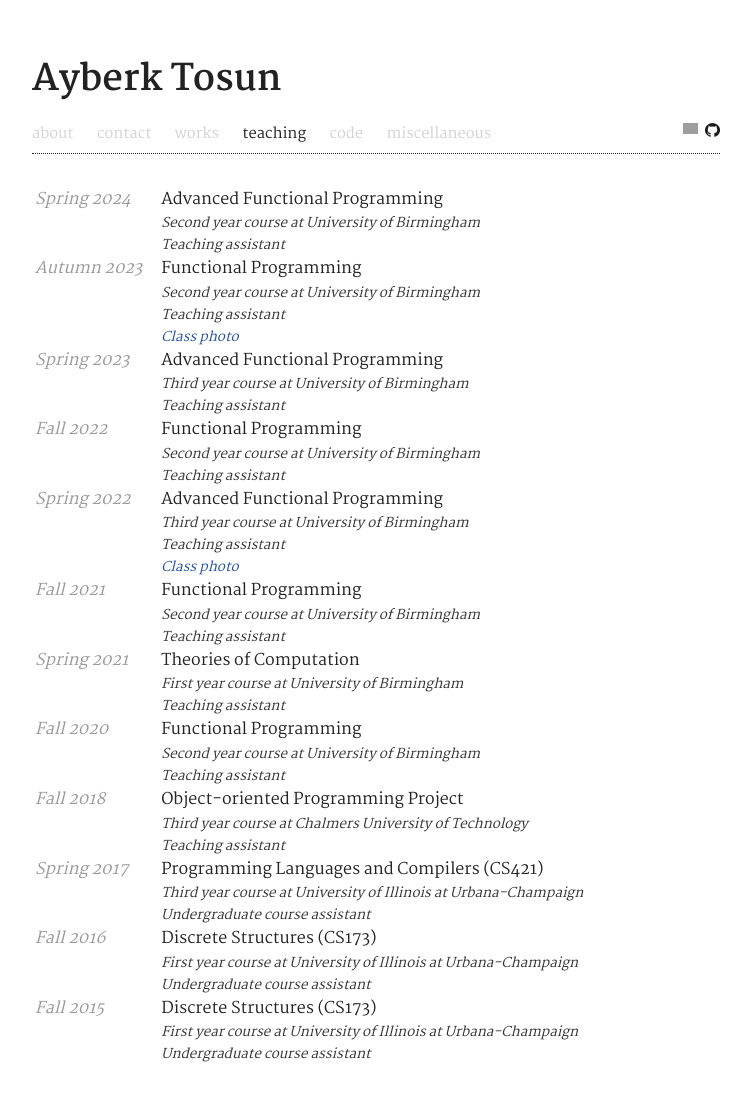
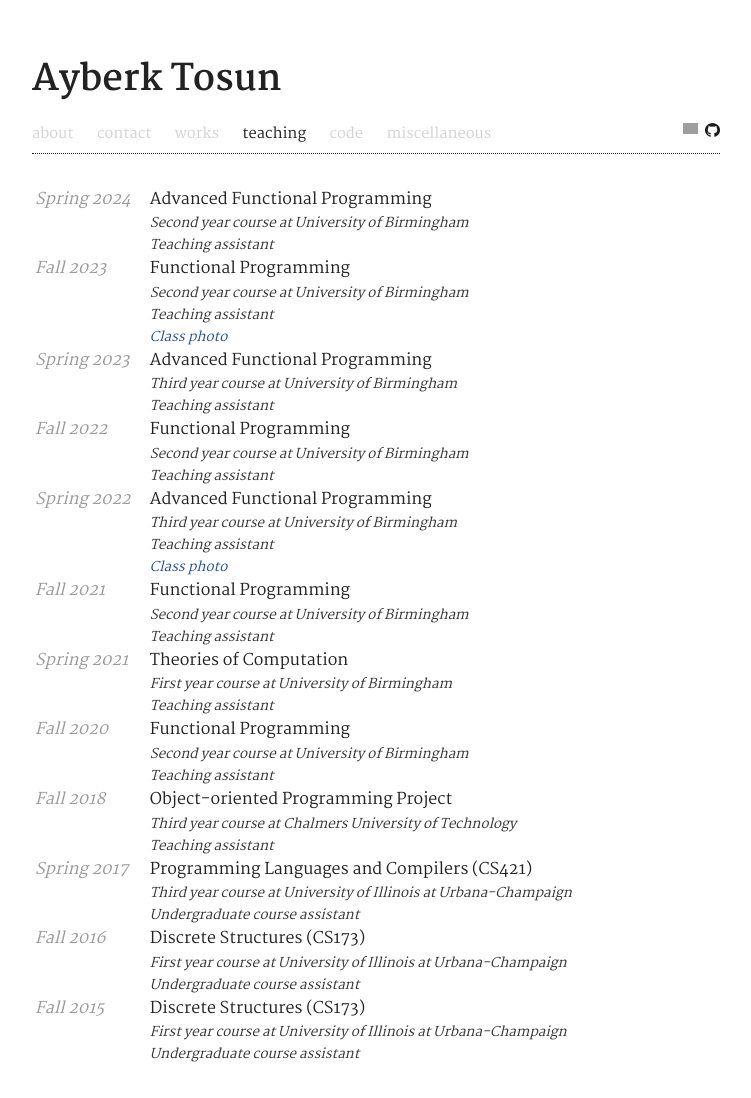
Before and after one commit to ayberkt/homepage, a Jekyll site: the page built from teaching.md, in a window 1280 px wide. Shown: the whole page, without its empty margins (264-1015 px from the left). Built offline with Jekyll 4.4.1, drawn with Linux system fonts in a browser that asks for light colours; comment, search, counter and statistics services are not loaded; grey boxes are pictures that could not be loaded.

Commit message:
Change "autumn" to "fall"

```diff
--- a/_data/teaching.yml
+++ b/_data/teaching.yml
@@ -4,7 +4,7 @@
   level: Second year course
   role: Teaching assistant
 - title: Functional Programming
-  period: Autumn 2023
+  period: Fall 2023
   institution: University of Birmingham
   level: Second year course
   role: Teaching assistant
```
